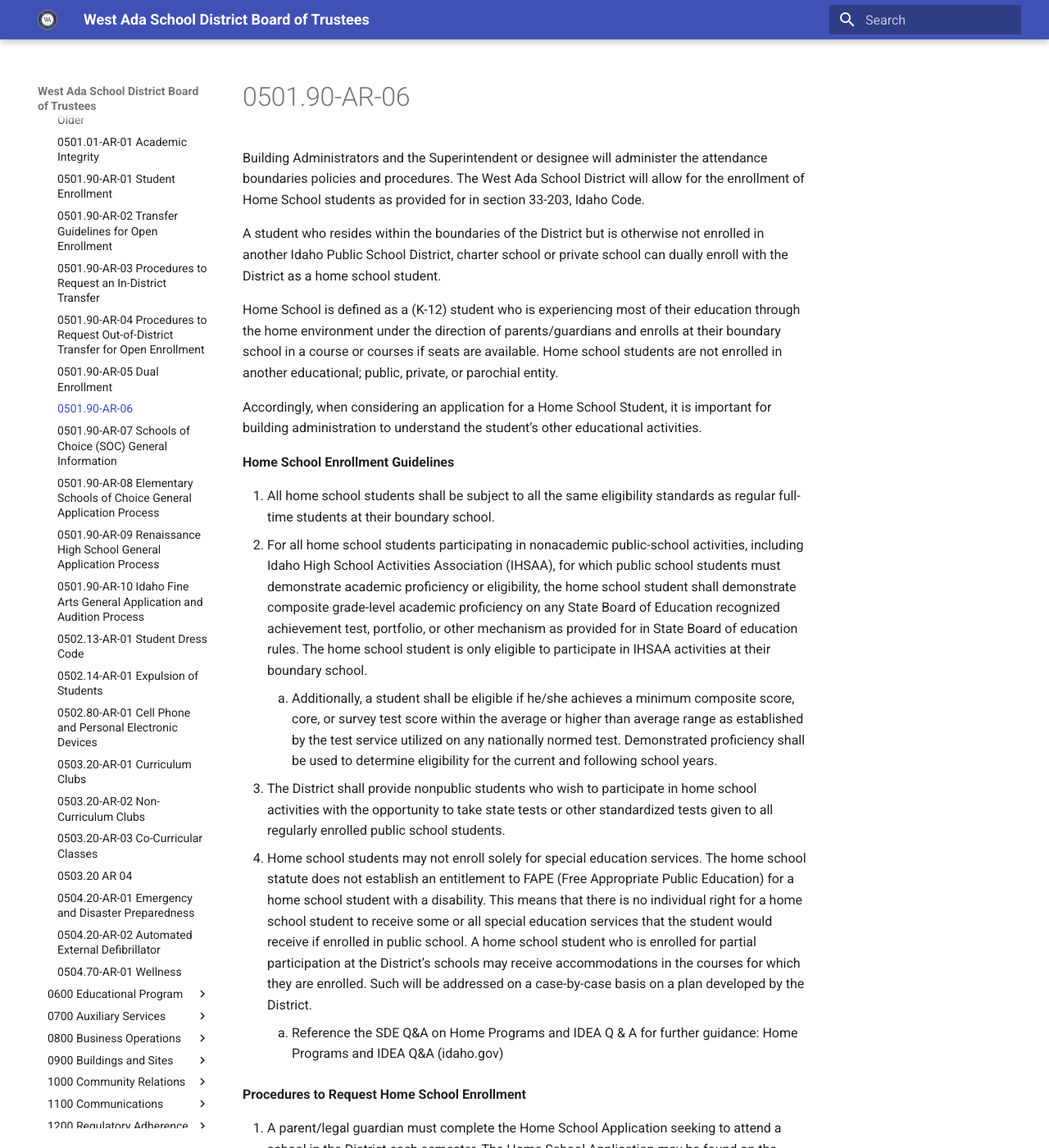
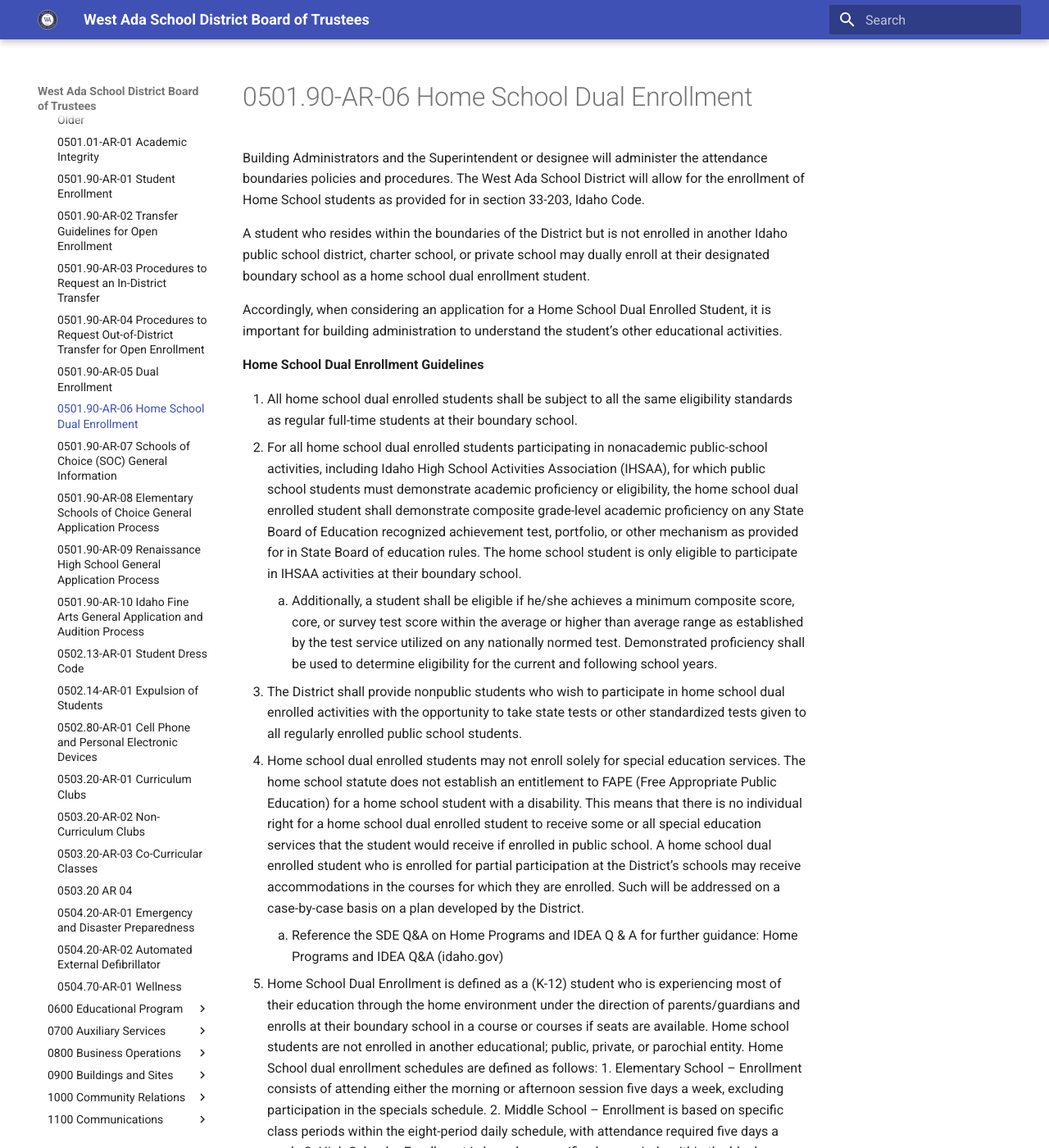
Before and after one commit to westada/section-400-hr-policy-review, an MkDocs documentation site: the page built from docs/regulations/0500-Students/0501.90-AR-06.md, in a window 1280 px wide and 1400 px high. Shown: the whole window at 82% size. Built offline with MkDocs 1.6.1 and Material for MkDocs 9.7.7, drawn with Linux system fonts in a browser that asks for light colours; some of the changed text lies outside the part shown.

```diff
--- a/docs/regulations/0500-Students/0501.90-AR-06.md
+++ b/docs/regulations/0500-Students/0501.90-AR-06.md
@@ -1,25 +1,29 @@
 ---
 policy: "0501.90"
 kind: AR
-title: 0501.90-AR-06
+title: 0501.90-AR-06 Home School Dual Enrollment
 ---
 
 Building Administrators and the Superintendent or designee will administer the attendance boundaries policies and procedures. The West Ada School District will allow for the enrollment of Home School students as provided for in section 33-203, Idaho Code.
 
-A student who resides within the boundaries of the District but is otherwise not enrolled in another Idaho Public School District, charter school or private school can dually enroll with the District as a home school student.
+A student who resides within the boundaries of the District but is not enrolled in another Idaho public school district,
+charter school, or private school may dually enroll at their designated boundary school as a home school dual
+enrollment student.
 
-Home School is defined as a (K-12) student who is experiencing most of their education through the home environment under the direction of parents/guardians and enrolls at their boundary school in a course or courses if seats are available. Home school students are not enrolled in another educational; public, private, or parochial entity.
+Accordingly, when considering an application for a Home School Dual Enrolled Student, it is important for building administration to understand the student’s other educational activities.
 
-Accordingly, when considering an application for a Home School Student, it is important for building administration to understand the student’s other educational activities.
+**Home School Dual Enrollment Guidelines**
 
-**Home School Enrollment Guidelines**
-
-1. All home school students shall be subject to all the same eligibility standards as regular full-time students at their boundary school.
-2. For all home school students participating in nonacademic public-school activities, including Idaho High School Activities Association (IHSAA), for which public school students must demonstrate academic proficiency or eligibility, the home school student shall demonstrate composite grade-level academic proficiency on any State Board of Education recognized achievement test, portfolio, or other mechanism as provided for in State Board of education rules. The home school student is only eligible to participate in IHSAA activities at their boundary school.
+1. All home school dual enrolled students shall be subject to all the same eligibility standards as regular full-time students at their boundary school.
+2. For all home school dual enrolled students participating in nonacademic public-school activities, including Idaho High School Activities Association (IHSAA), for which public school students must demonstrate academic proficiency or eligibility, the home school dual enrolled student shall demonstrate composite grade-level academic proficiency on any State Board of Education recognized achievement test, portfolio, or other mechanism as provided for in State Board of education rules. The home school student is only eligible to participate in IHSAA activities at their boundary school.
     1. Additionally, a student shall be eligible if he/she achieves a minimum composite score, core, or survey test score within the average or higher than average range as established by the test service utilized on any nationally normed test. Demonstrated proficiency shall be used to determine eligibility for the current and following school years.
-3. The District shall provide nonpublic students who wish to participate in home school activities with the opportunity to take state tests or other standardized tests given to all regularly enrolled public school students.
-4. Home school students may not enroll solely for special education services. The home school statute does not establish an entitlement to FAPE (Free Appropriate Public Education) for a home school student with a disability. This means that there is no individual right for a home school student to receive some or all special education services that the student would receive if enrolled in public school. A home school student who is enrolled for partial participation at the District’s schools may receive accommodations in the courses for which they are enrolled. Such will be addressed on a case-by-case basis on a plan developed by the District.
+3. The District shall provide nonpublic students who wish to participate in home school dual enrolled activities with the opportunity to take state tests or other standardized tests given to all regularly enrolled public school students.
+4. Home school dual enrolled students may not enroll solely for special education services. The home school statute does not establish an entitlement to FAPE (Free Appropriate Public Education) for a home school student with a disability. This means that there is no individual right for a home school dual enrolled student to receive some or all special education services that the student would receive if enrolled in public school. A home school dual enrolled student who is enrolled for partial participation at the District’s schools may receive accommodations in the courses for which they are enrolled. Such will be addressed on a case-by-case basis on a plan developed by the District.
     1. Reference the SDE Q&A on Home Programs and IDEA Q & A for further guidance: Home Programs and IDEA Q&A (idaho.gov)
+5. Home School Dual Enrollment is defined as a (K-12) student who is experiencing most of their education through the home environment under the direction of parents/guardians and enrolls at their boundary school in a course or courses if seats are available. Home school students are not enrolled in another educational; public, private, or parochial entity.  Home School dual enrollment schedules are defined as follows:
+		1. Elementary School – Enrollment consists of attending either the morning or afternoon session five days a week, excluding participation in the specials schedule.
+		2. Middle School – Enrollment is based on specific class periods within the eight-period daily schedule, with attendance required five days a week.
+		3. High School – Enrollment is based on specific class periods within the block schedule.
 
 **Procedures to Request Home School Enrollment**
 
```
Also changed, not shown: docs/regulations/0500-Students/0501.90-AR-03.md (+6 -0 lines), docs/regulations/0500-Students/0501.90-AR-04.md (+5 -0 lines), docs/regulations/0500-Students/0501.90-AR-05.md (+4 -0 lines), docs/regulations/0600-Educational-Program/0603.01-AR-01.md (+7 -6 lines), docs/regulations/0600-Educational-Program/0603.20-AR-01.md (+7 -5 lines).
